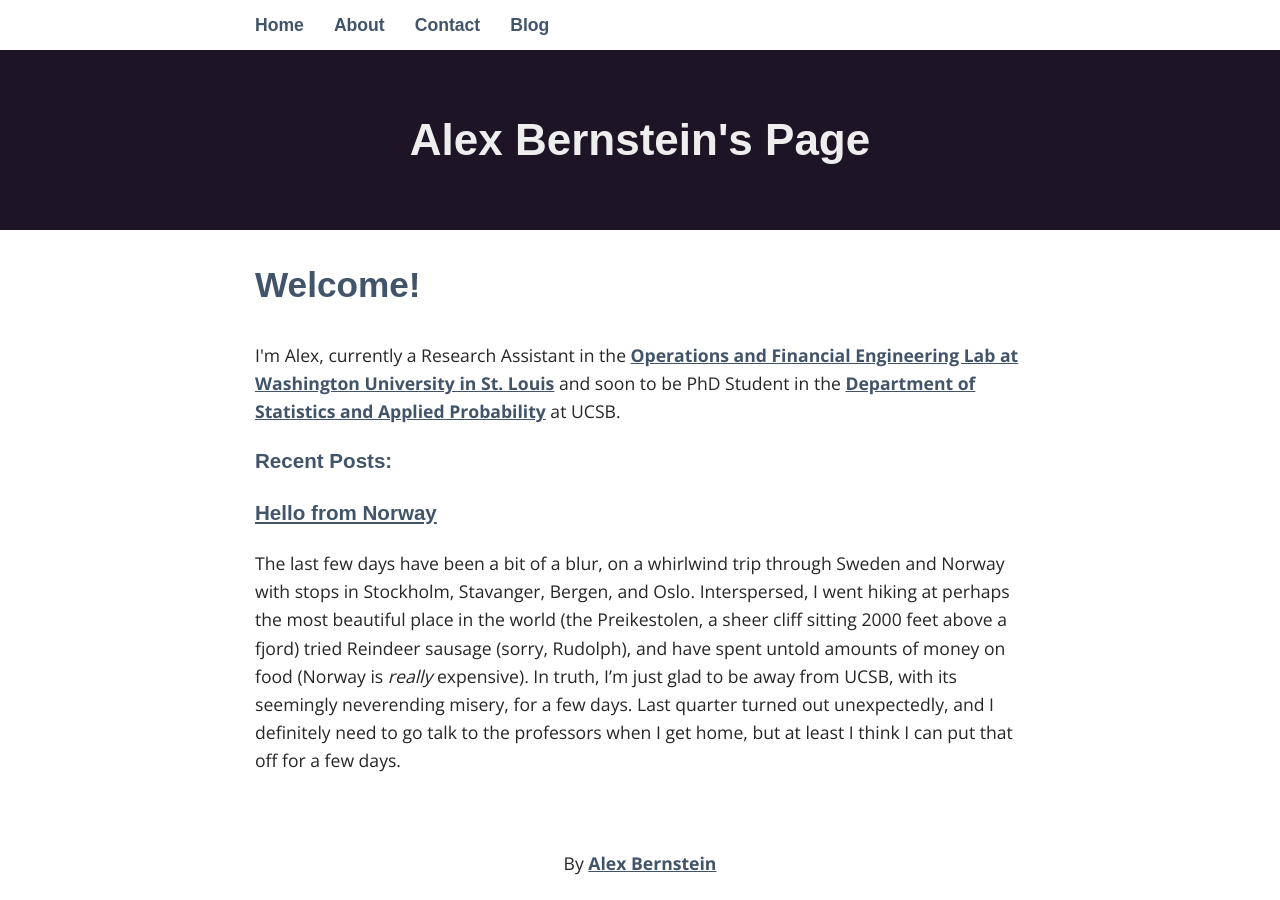
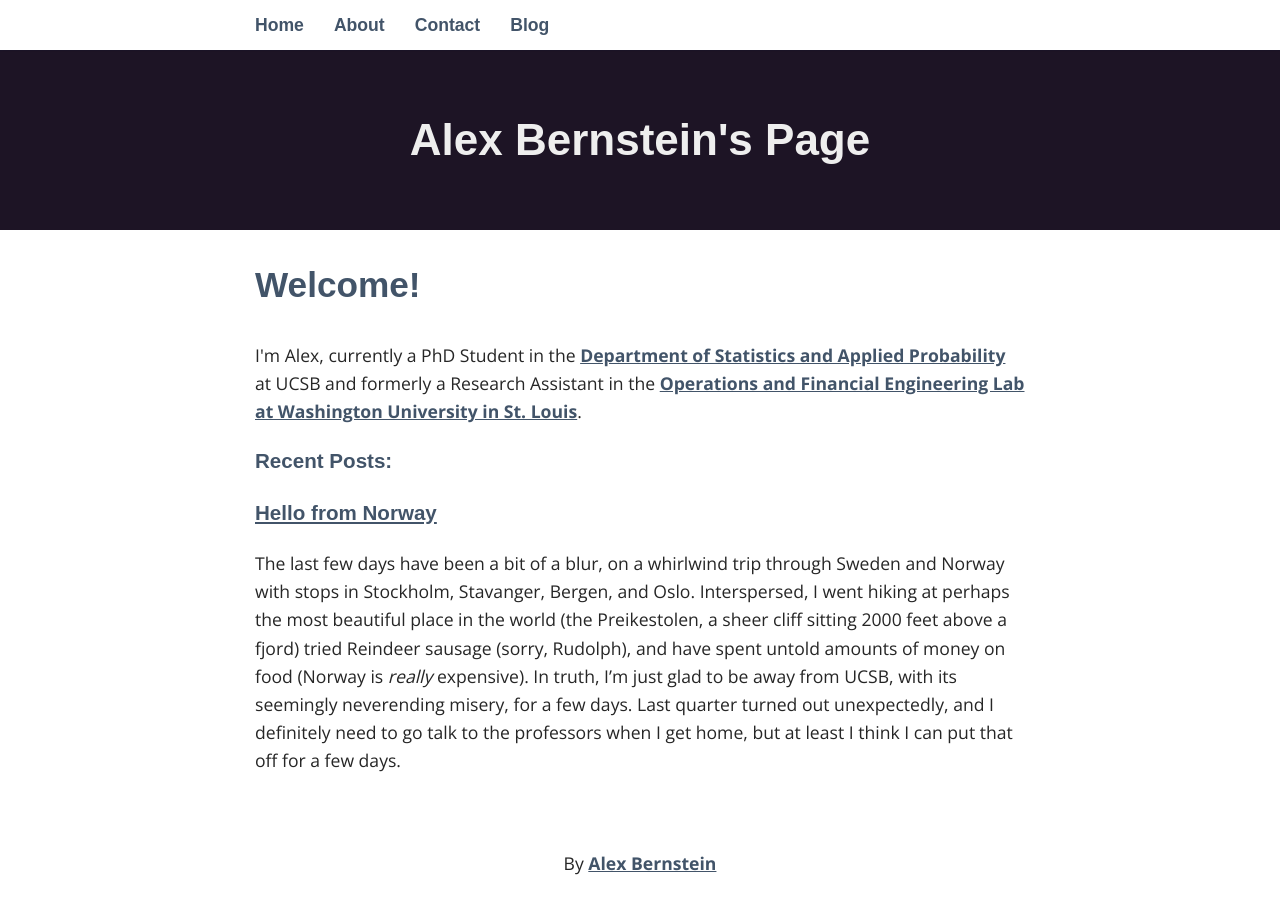
Before and after one commit to alexbstl/alexbstl.github.io, a Jekyll site: the page built from index.html, in a window 1280 px wide and 900 px high. Built offline with Jekyll 4.4.1, drawn with Linux system fonts in a browser that asks for light colours; nearby versions of some CDN libraries; some web fonts are replaced.

Commit message:
small changes

```diff
--- a/index.html
+++ b/index.html
@@ -6,7 +6,7 @@ layout: default
 ---
 
 <h2> Welcome! </h2>
-<p> I'm Alex, currently a Research Assistant in the <a href="http://sites.wustl.edu/orfe">Operations and Financial Engineering Lab at Washington University in St. Louis</a> and soon to be PhD Student in the <a href="http://www.pstat.ucsb.edu/">Department of Statistics and Applied Probability</a> at UCSB.
+<p> I'm Alex, currently a PhD Student in the <a href="http://www.pstat.ucsb.edu/">Department of Statistics and Applied Probability</a> at UCSB and formerly a Research Assistant in the <a href="http://sites.wustl.edu/orfe">Operations and Financial Engineering Lab at Washington University in St. Louis</a>.
 
 <h3> Recent Posts:</h3>
 <div class="blog-index">
```
